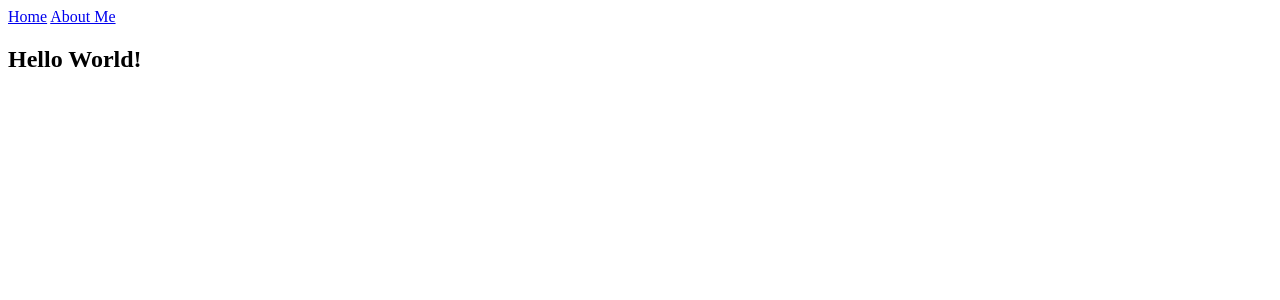
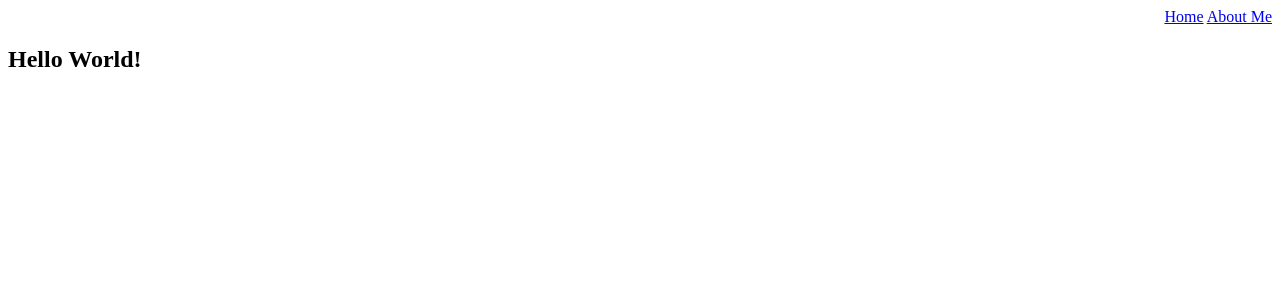
Before and after one commit to NG-Rich/ng-rich.github.io, a Jekyll site: the page built from index.html, in a window 1280 px wide. Shown: the top 300 px of the page. Built offline with Jekyll 4.4.1, drawn with Linux system fonts in a browser that asks for light colours.

Commit message:
moved navbar

```diff
--- a/assets/main.css
+++ b/assets/main.css
@@ -1,3 +1,3 @@
 #navBar {
-
+  text-align-last: end;
 }
```
